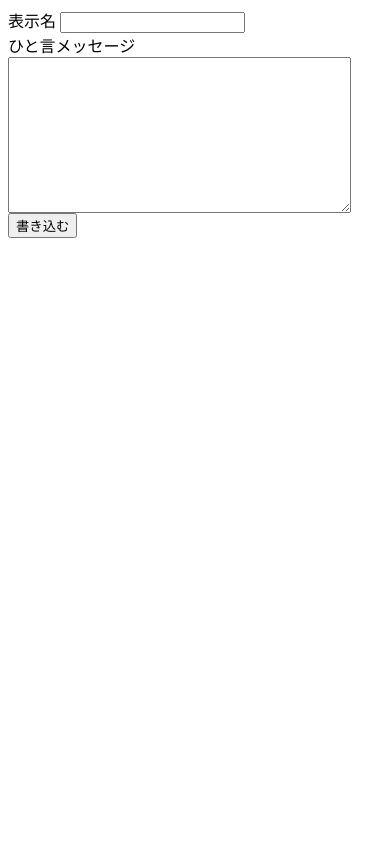
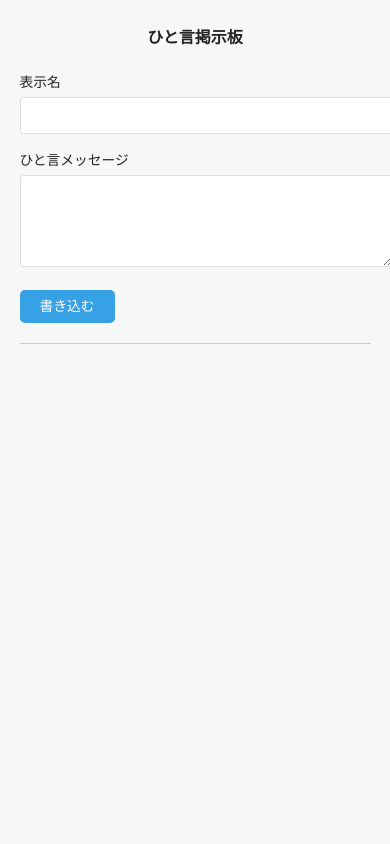
Before and after one commit to tori-takashi/sample_codeigniter, a PHP site: page /sample_codeigniter/main in a window 390 px wide. Run offline with PHP 8.4, Linux system fonts and the light colour scheme; data that the repository does not hold is empty.

Commit message:
integrate with HTML and CSS template

```diff
--- a/application/views/main.php
+++ b/application/views/main.php
@@ -1,3 +1,280 @@
+<!DOCTYPE html>
+<html lang="ja">
+<head>
+<meta charset="utf-8">
+<title>ひと言掲示板</title>
+<style>
+
+/*------------------------------
+
+ Reset Style
+
+------------------------------*/
+html, body, div, span, object, iframe,
+h1, h2, h3, h4, h5, h6, p, blockquote, pre,
+abbr, address, cite, code,
+del, dfn, em, img, ins, kbd, q, samp,
+small, strong, sub, sup, var,
+b, i,
+dl, dt, dd, ol, ul, li,
+fieldset, form, label, legend,
+table, caption, tbody, tfoot, thead, tr, th, td,
+article, aside, canvas, details, figcaption, figure,
+footer, header, hgroup, menu, nav, section, summary,
+time, mark, audio, video {
+    margin:0;
+    padding:0;
+    border:0;
+    outline:0;
+    font-size:100%;
+    vertical-align:baseline;
+    background:transparent;
+}
+
+body {
+    line-height:1;
+}
+
+article,aside,details,figcaption,figure,
+footer,header,hgroup,menu,nav,section {
+    display:block;
+}
+
+nav ul {
+    list-style:none;
+}
+
+blockquote, q {
+    quotes:none;
+}
+
+blockquote:before, blockquote:after,
+q:before, q:after {
+    content:'';
+    content:none;
+}
+
+a {
+    margin:0;
+    padding:0;
+    font-size:100%;
+    vertical-align:baseline;
+    background:transparent;
+}
+
+/* change colours to suit your needs */
+ins {
+    background-color:#ff9;
+    color:#000;
+    text-decoration:none;
+}
+
+/* change colours to suit your needs */
+mark {
+    background-color:#ff9;
+    color:#000;
+    font-style:italic;
+    font-weight:bold;
+}
+
+del {
+    text-decoration: line-through;
+}
+
+abbr[title], dfn[title] {
+    border-bottom:1px dotted;
+    cursor:help;
+}
+
+table {
+    border-collapse:collapse;
+    border-spacing:0;
+}
+
+hr {
+    display:block;
+    height:1px;
+    border:0;
+    border-top:1px solid #cccccc;
+    margin:1em 0;
+    padding:0;
+}
+
+input, select {
+    vertical-align:middle;
+}
+
+/*------------------------------
+
+Common Style
+
+------------------------------*/
+body {
+	padding: 50px;
+	font-size: 100%;
+	font-family:'ヒラギノ角ゴ Pro W3','Hiragino Kaku Gothic Pro','メイリオ',Meiryo,'ＭＳ Ｐゴシック',sans-serif;
+	color: #222;
+	background: #f7f7f7;
+}
+
+a {
+    color: #007edf;
+    text-decoration: none;
+}
+
+a:hover {
+    text-decoration: underline;
+}
+
+h1 {
+	margin-bottom: 30px;
+    font-size: 100%;
+    color: #222;
+    text-align: center;
+}
+
+
+/*-----------------------------------
+入力エリア
+-----------------------------------*/
+
+label {
+    display: block;
+    margin-bottom: 7px;
+    font-size: 86%;
+}
+
+input[type="text"],
+textarea {
+	margin-bottom: 20px;
+	padding: 10px;
+	font-size: 86%;
+    border: 1px solid #ddd;
+    border-radius: 3px;
+    background: #fff;
+}
+
+input[type="text"] {
+	width: 200px;
+}
+textarea {
+	width: 50%;
+	max-width: 50%;
+	height: 70px;
+}
+input[type="submit"] {
+	appearance: none;
+    -webkit-appearance: none;
+    padding: 10px 20px;
+    color: #fff;
+    font-size: 86%;
+    line-height: 1.0em;
+    cursor: pointer;
+    border: none;
+    border-radius: 5px;
+    background-color: #37a1e5;
+}
+input[type=submit]:hover,
+button:hover {
+    background-color: #2392d8;
+}
+
+hr {
+	margin: 20px 0;
+	padding: 0;
+}
+
+.success_message {
+    margin-bottom: 20px;
+    padding: 10px;
+    color: #48b400;
+    border-radius: 10px;
+    border: 1px solid #4dc100;
+}
+
+.error_message {
+    margin-bottom: 20px;
+    padding: 10px;
+    color: #ef072d;
+    list-style-type: none;
+    border-radius: 10px;
+    border: 1px solid #ff5f79;
+}
+
+.success_message,
+.error_message li {
+    font-size: 86%;
+    line-height: 1.6em;
+}
+
+
+/*-----------------------------------
+掲示板エリア
+-----------------------------------*/
+
+article {
+	margin-top: 20px;
+	padding: 20px;
+	border-radius: 10px;
+	background: #fff;
+}
+article.reply {
+    position: relative;
+    margin-top: 15px;
+    margin-left: 30px;
+}
+article.reply::before {
+    position: absolute;
+    top: -10px;
+    left: 20px;
+    display: block;
+    content: "";
+    border-top: none;
+    border-left: 7px solid #f7f7f7;
+    border-right: 7px solid #f7f7f7;
+    border-bottom: 10px solid #fff;
+}
+	.info {
+		margin-bottom: 10px;
+	}
+	.info h2 {
+		display: inline-block;
+		margin-right: 10px;
+		color: #222;
+		line-height: 1.6em;
+		font-size: 86%;
+	}
+	.info time {
+		color: #999;
+		line-height: 1.6em;
+		font-size: 72%;
+	}
+    article p {
+        color: #555;
+        font-size: 86%;
+        line-height: 1.6em;
+    }
+
+@media only screen and (max-width: 1000px) {
+
+    body {
+        padding: 30px 5%;
+    }
+
+    input[type="text"] {
+        width: 100%;
+    }
+    textarea {
+        width: 100%;
+        max-width: 100%;
+        height: 70px;
+    }
+}
+</style>
+</head>
+<body>
+<h1>ひと言掲示板</h1>
+<!-- ここにメッセージの入力フォームを設置 -->
 <?php echo $validation_messages; ?>
 
 <?php echo form_open('main/post_comment'); ?>
@@ -13,8 +290,24 @@
     </div>
     <?php echo form_submit("btn_submit", "書き込む"); ?>
 
-</form>
+<?php echo form_close(); ?>
+
+<hr>
+<section>
+<!-- ここに投稿されたメッセージを表示 -->
+<?php if( !empty($comments) ): ?>
 
 <?php foreach ($comments as $comment): ?>
-  <div><?php echo $comment['user_name'] ?> said: <?php echo $comment['comment'] ?>
+<article>
+  <div class="info">
+    <h2><?php echo $comment['user_name'];?></h2>
+    <time><?php echo date('Y年m月d日 H:i', strtotime($comment['post_date'])); ?></time>
+  </div>
+  <p><?php echo $comment['comment']; ?></p>
+</article>
 <?php endforeach ?>
+<?php endif; ?>
+
+</section>
+</body>
+</html>
```
